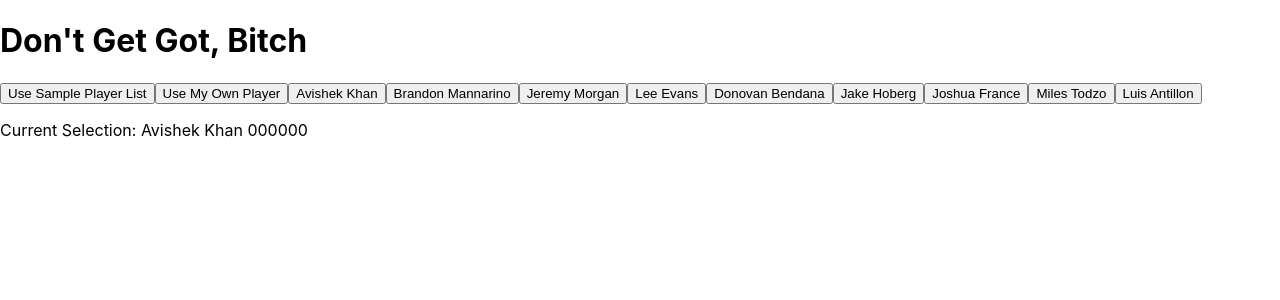
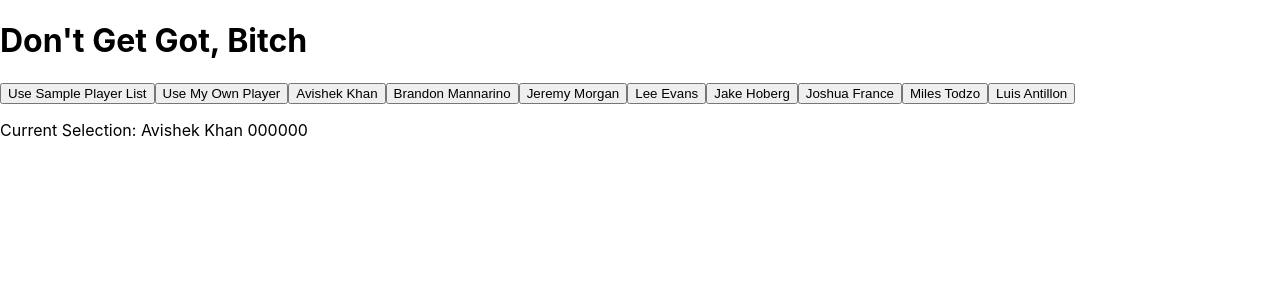
Before and after one commit to bmannarino7/dont-get-got-client, a React (Create React App) app: page / in a window 1280 px wide. Shown: the top 300 px of the page. Built offline with nearby package versions, Linux system fonts and the light colour scheme.

Commit message:
initialized mission list

```diff
--- a/src/Players.js
+++ b/src/Players.js
@@ -1,7 +1,7 @@
 import { useState, useEffect } from "react"
 
 export default function Envelope() {
-    const defaultPlayerList = ["Avishek Khan", "Brandon Mannarino", "Jeremy Morgan", "Lee Evans", "Donovan Bendana", "Jake Hoberg", "Joshua France", "Miles Todzo", "Luis Antillon"];
+    const defaultPlayerList = ["Avishek Khan", "Brandon Mannarino", "Jeremy Morgan", "Lee Evans", "Jake Hoberg", "Joshua France", "Miles Todzo", "Luis Antillon"];
     const [playerList, setPlayerList] = useState(defaultPlayerList);
 
 
@@ -9,6 +9,19 @@ export default function Envelope() {
 
         const [active, setActive] = useState(playerList[0]);
         const [missionsIndexArray, setMissionsIndexArray] = useState([0, 0, 0, 0, 0, 0]);
+
+        /*Notes about what I want to do here:
+
+        // setMissionsIndexArray() ={
+
+        //    Necessary missions =  playerList.length * 6;
+
+        //    shuffle the missions list:
+        //    pop from the top every time and put it onto the wallet
+
+        // }
+        // }
+        */
 
         return (
             <>
```
Also changed, not shown: src/missions.txt (added).
